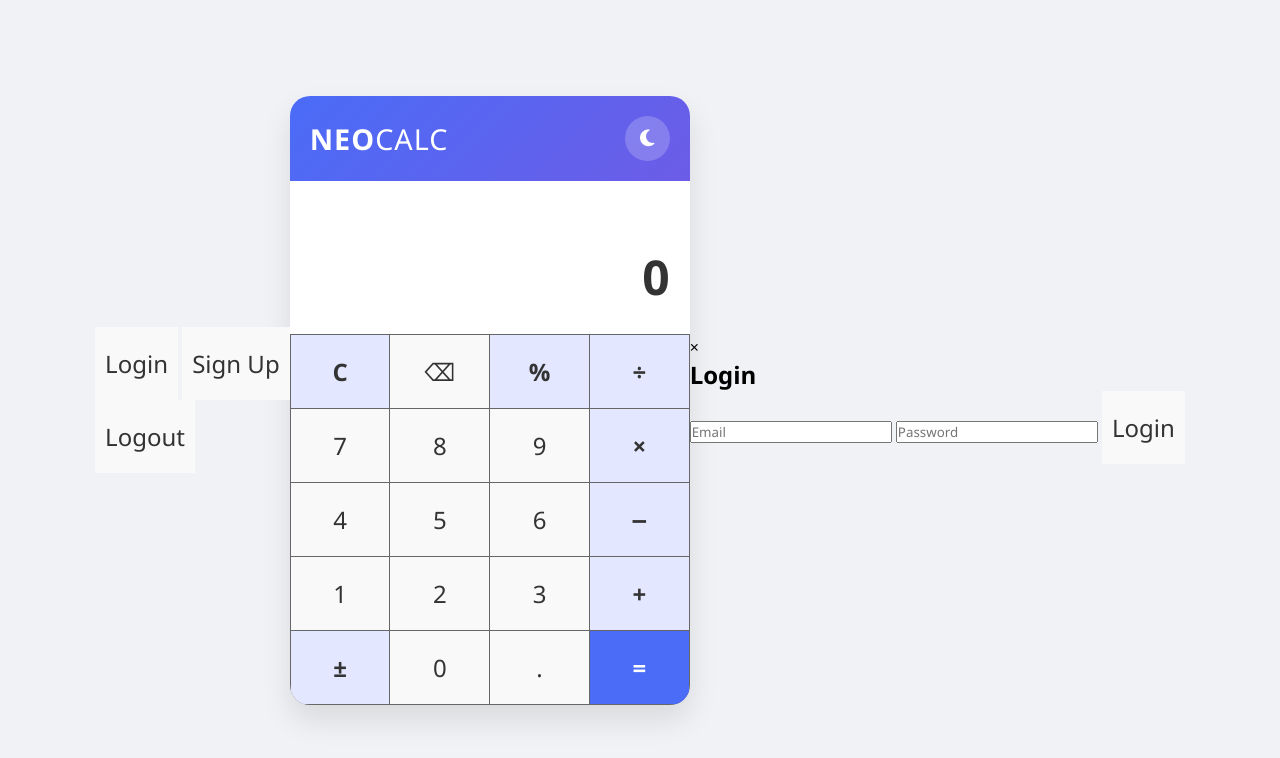
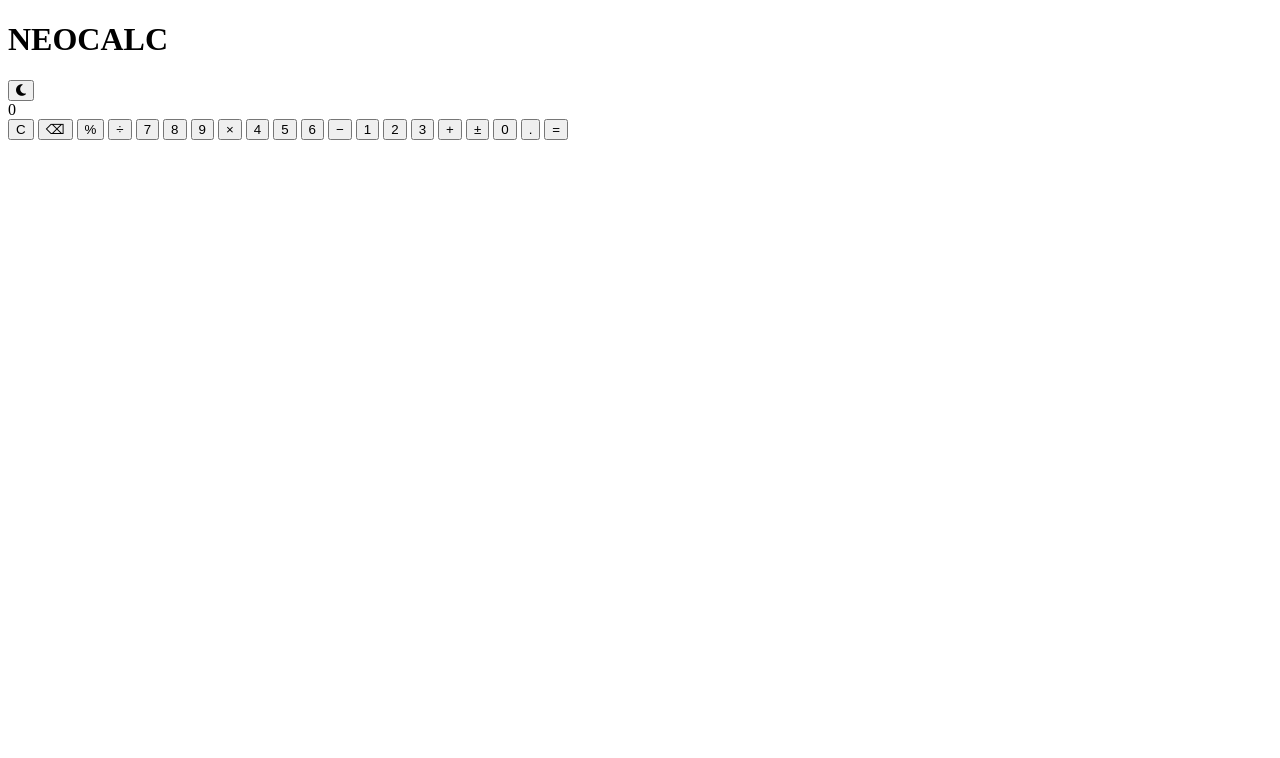
Before and after one commit to justTryin27/deepseekcalc, a plain HTML site: page index.html in a window 1280 px wide. Drawn offline with Linux system fonts and the light colour scheme.

Commit message:
Update style.css

```diff
--- a/style.css
+++ b/style.css
@@ -1,202 +1,144 @@
+/* Add this to your existing CSS */
 :root {
-    --bg-primary: #f0f2f5;
-    --bg-secondary: #ffffff;
-    --text-primary: #333;
-    --text-secondary: #666;
-    --accent: #4a6cf7;
-    --accent-hover: #3a5af5;
-    --shadow: rgba(0, 0, 0, 0.1);
-    --button-bg: #f9f9f9;
-    --button-hover: #e9ecef;
-    --operator-bg: #e3e7ff;
-    --equals-bg: #4a6cf7;
-    --equals-hover: #3a5af5;
+    /* ... existing variables ... */
+    --modal-bg: rgba(0, 0, 0, 0.7);
+    --modal-content-bg: #ffffff;
 }
 
 .dark-mode {
-    --bg-primary: #121826;
-    --bg-secondary: #1f2937;
-    --text-primary: #f9fafb;
-    --text-secondary: #d1d5db;
-    --accent: #6366f1;
-    --accent-hover: #4f46e5;
-    --shadow: rgba(0, 0, 0, 0.3);
-    --button-bg: #1a2439;
-    --button-hover: #2d3748;
-    --operator-bg: #2d3a5c;
+    /* ... existing dark mode variables ... */
+    --modal-content-bg: #1f2937;
 }
 
-* {
-    margin: 0;
-    padding: 0;
-    box-sizing: border-box;
-    font-family: 'Segoe UI', Tahoma, Geneva, Verdana, sans-serif;
-    transition: background-color 0.3s, color 0.3s;
+.auth-container {
+    position: absolute;
+    top: 20px;
+    right: 20px;
+    display: flex;
+    flex-direction: column;
+    align-items: flex-end;
+    z-index: 1000;
 }
 
-body {
-    background-color: var(--bg-primary);
-    min-height: 100vh;
+#auth-buttons, #user-info {
+    display: flex;
+    gap: 10px;
+    margin-bottom: 10px;
+}
+
+.auth-container button {
+    padding: 8px 16px;
+    border-radius: 20px;
+    background: var(--accent);
+    color: white;
+    border: none;
+    cursor: pointer;
+    font-size: 0.9rem;
+    transition: all 0.3s;
+}
+
+.auth-container button:hover {
+    background: var(--accent-hover);
+    transform: translateY(-2px);
+}
+
+#user-email {
+    color: var(--text-primary);
+    padding: 8px 12px;
+    border-radius: 20px;
+    background: rgba(255, 255, 255, 0.1);
+    margin-right: 10px;
+}
+
+#auth-message {
+    color: var(--text-primary);
+    padding: 8px 12px;
+    border-radius: 20px;
+    background: rgba(255, 255, 255, 0.1);
+    max-width: 250px;
+    text-align: center;
+}
+
+.hidden {
+    display: none !important;
+}
+
+/* Modal Styles */
+.modal {
+    position: fixed;
+    top: 0;
+    left: 0;
+    width: 100%;
+    height: 100%;
+    background-color: var(--modal-bg);
     display: flex;
     justify-content: center;
     align-items: center;
-    padding: 20px;
+    z-index: 2000;
 }
 
-.calculator {
+.modal-content {
+    background-color: var(--modal-content-bg);
+    padding: 30px;
+    border-radius: 15px;
     width: 100%;
     max-width: 400px;
-    background-color: var(--bg-secondary);
-    border-radius: 20px;
-    overflow: hidden;
-    box-shadow: 0 15px 30px var(--shadow);
+    box-shadow: 0 5px 15px rgba(0, 0, 0, 0.3);
+    position: relative;
 }
 
-.header {
-    display: flex;
-    justify-content: space-between;
-    align-items: center;
-    padding: 20px;
-    background: linear-gradient(135deg, var(--accent), #6c5ce7);
-    color: white;
+.close {
+    position: absolute;
+    top: 15px;
+    right: 15px;
+    font-size: 1.5rem;
+    cursor: pointer;
+    color: var(--text-primary);
 }
 
-.header h1 {
-    font-weight: 700;
-    font-size: 1.8rem;
-    letter-spacing: 1px;
+.modal-content h2 {
+    margin-bottom: 20px;
+    color: var(--text-primary);
+    text-align: center;
 }
 
-.header h1 span {
-    font-weight: 300;
+.modal-content input {
+    width: 100%;
+    padding: 12px 15px;
+    margin-bottom: 15px;
+    border: 1px solid #ddd;
+    border-radius: 8px;
+    font-size: 1rem;
+    background-color: var(--button-bg);
+    color: var(--text-primary);
 }
 
-#theme-toggle {
-    background: rgba(255, 255, 255, 0.2);
+.modal-content button {
+    width: 100%;
+    padding: 12px;
+    background-color: var(--accent);
+    color: white;
     border: none;
-    width: 45px;
-    height: 45px;
-    border-radius: 50%;
-    color: white;
-    font-size: 1.2rem;
+    border-radius: 8px;
+    font-size: 1.1rem;
     cursor: pointer;
-    display: flex;
-    align-items: center;
-    justify-content: center;
-    transition: transform 0.3s, background 0.3s;
+    transition: background-color 0.3s;
 }
 
-#theme-toggle:hover {
-    background: rgba(255, 255, 255, 0.3);
-    transform: scale(1.05);
+.modal-content button:hover {
+    background-color: var(--accent-hover);
 }
 
-.display {
-    padding: 25px 20px;
-    text-align: right;
-    min-height: 120px;
-    display: flex;
-    flex-direction: column;
-    justify-content: flex-end;
+.error {
+    color: #ff6b6b;
+    margin-bottom: 15px;
+    text-align: center;
 }
 
-#previous-operand {
-    color: var(--text-secondary);
-    font-size: 1.2rem;
-    min-height: 28px;
-    overflow-wrap: break-word;
-}
-
-#current-operand {
-    color: var(--text-primary);
-    font-size: 3rem;
-    font-weight: 700;
-    margin-top: 10px;
-    overflow-wrap: break-word;
-}
-
-.buttons {
-    display: grid;
-    grid-template-columns: repeat(4, 1fr);
-    gap: 1px;
-    background-color: var(--text-secondary);
-    padding: 1px;
-}
-
-button {
-    border: none;
-    padding: 20px 10px;
-    font-size: 1.5rem;
-    cursor: pointer;
-    background-color: var(--button-bg);
-    color: var(--text-primary);
-    outline: none;
-    position: relative;
-    overflow: hidden;
-}
-
-button:after {
-    content: '';
-    position: absolute;
-    top: 50%;
-    left: 50%;
-    width: 5px;
-    height: 5px;
-    background: rgba(255, 255, 255, 0.5);
-    opacity: 0;
-    border-radius: 100%;
-    transform: scale(1, 1) translate(-50%);
-    transform-origin: 50% 50%;
-}
-
-button:focus:not(:active)::after {
-    animation: ripple 0.6s ease-out;
-}
-
+/* Add to existing button styles */
 button.active {
     transform: scale(0.95);
     opacity: 0.8;
     background-color: var(--accent) !important;
     color: white !important;
 }
-
-@keyframes ripple {
-    0% {
-        transform: scale(0, 0);
-        opacity: 0.5;
-    }
-    100% {
-        transform: scale(20, 20);
-        opacity: 0;
-    }
-}
-
-button:hover {
-    background-color: var(--button-hover);
-}
-
-.operator {
-    background-color: var(--operator-bg);
-    font-weight: 600;
-}
-
-.equals {
-    background-color: var(--equals-bg);
-    color: white;
-    font-weight: 600;
-}
-
-.equals:hover {
-    background-color: var(--equals-hover);
-}
-
-@media (max-width: 480px) {
-    button {
-        padding: 18px 5px;
-        font-size: 1.3rem;
-    }
-
-    #current-operand {
-        font-size: 2.5rem;
-    }
-}
```
